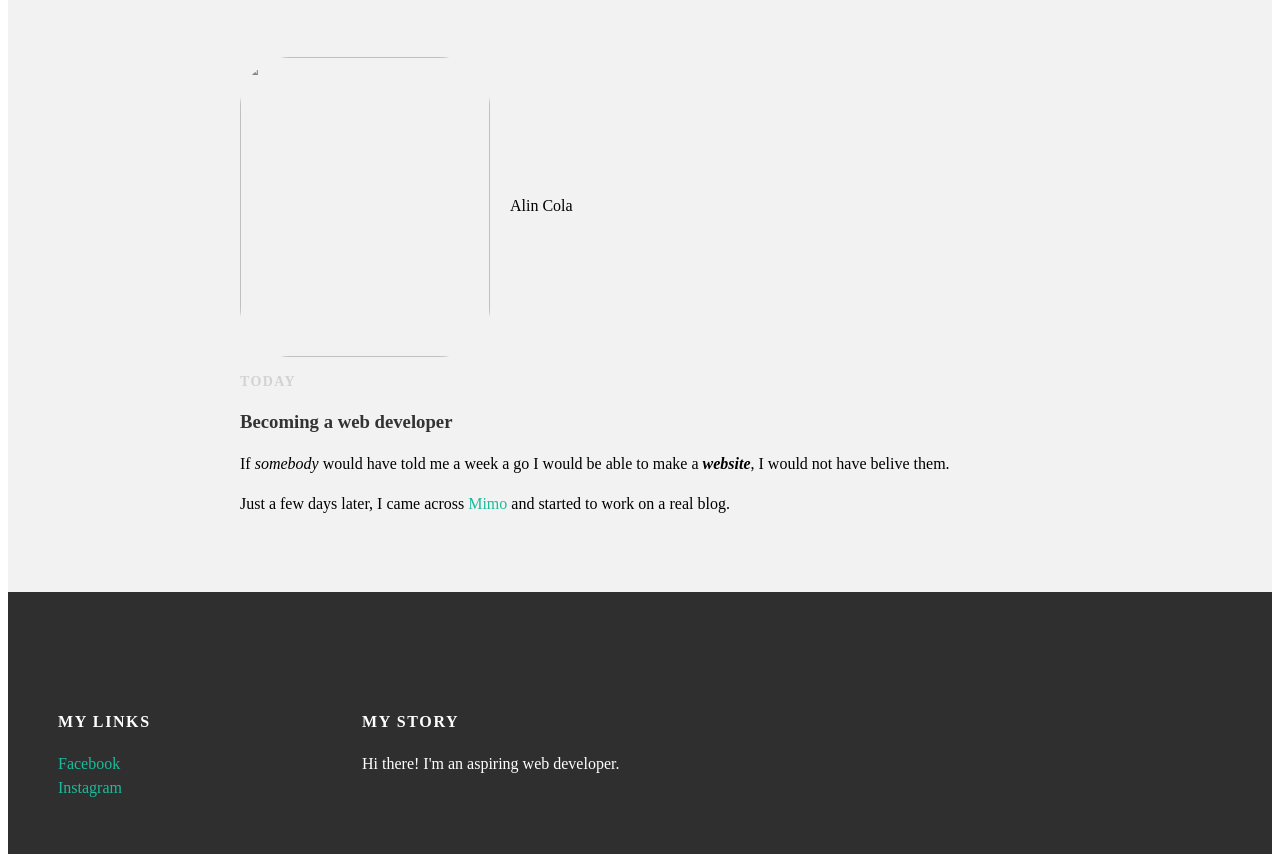
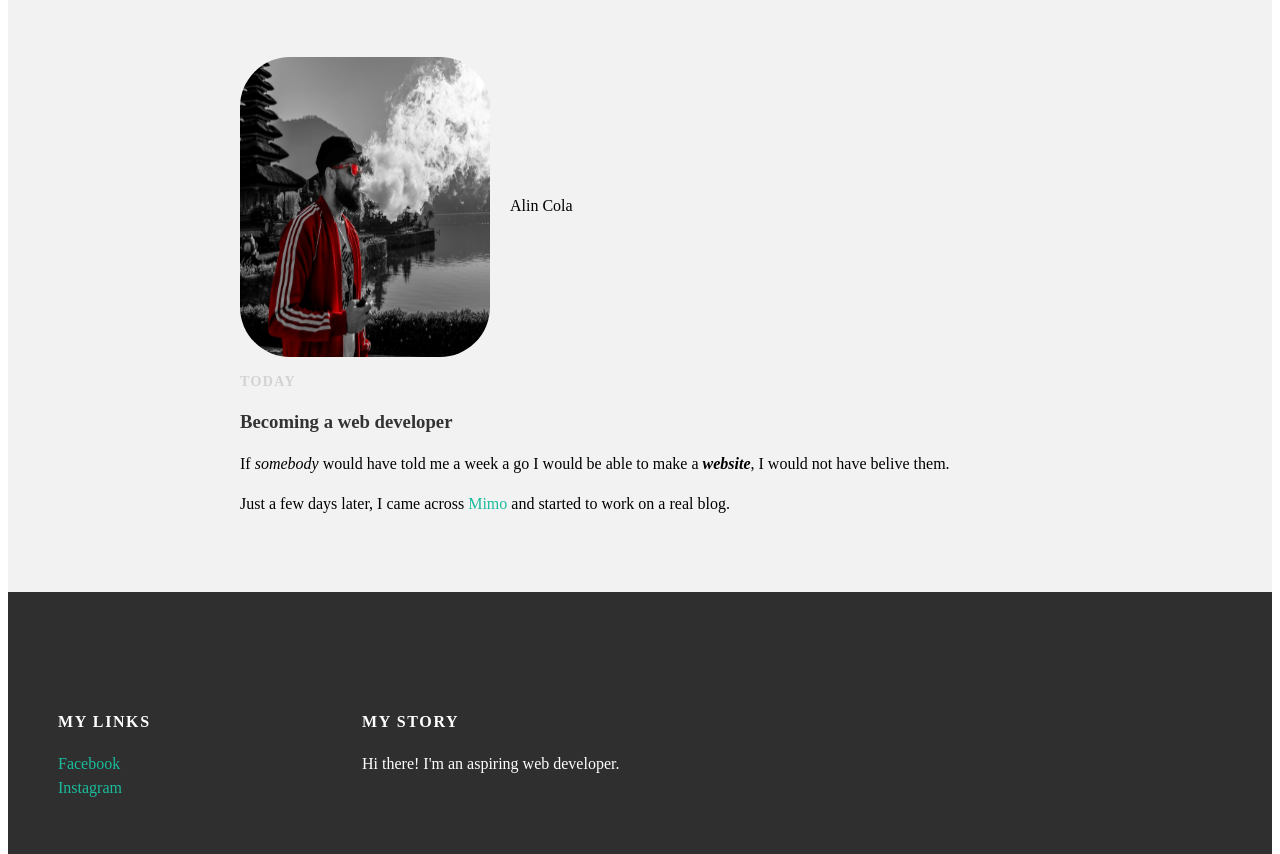
Before and after one commit to RagnarCola/RagnarCola.github.io, a plain HTML site: page index.html in a window 1280 px wide. Shown: the part 991-1845 px from the top of the page. Drawn offline with Linux system fonts and the light colour scheme.

Commit message:
Update index.html

```diff
--- a/index.html
+++ b/index.html
@@ -45,7 +45,7 @@
     <div class="post-container">
       <div class="post">
         <div class="post-author">
-    <img src="alin.jpg">
+    <img src="cola.jpg">
     <span>Alin Cola</span>
         </div>
         <p class="post-date">Today</p>
```
